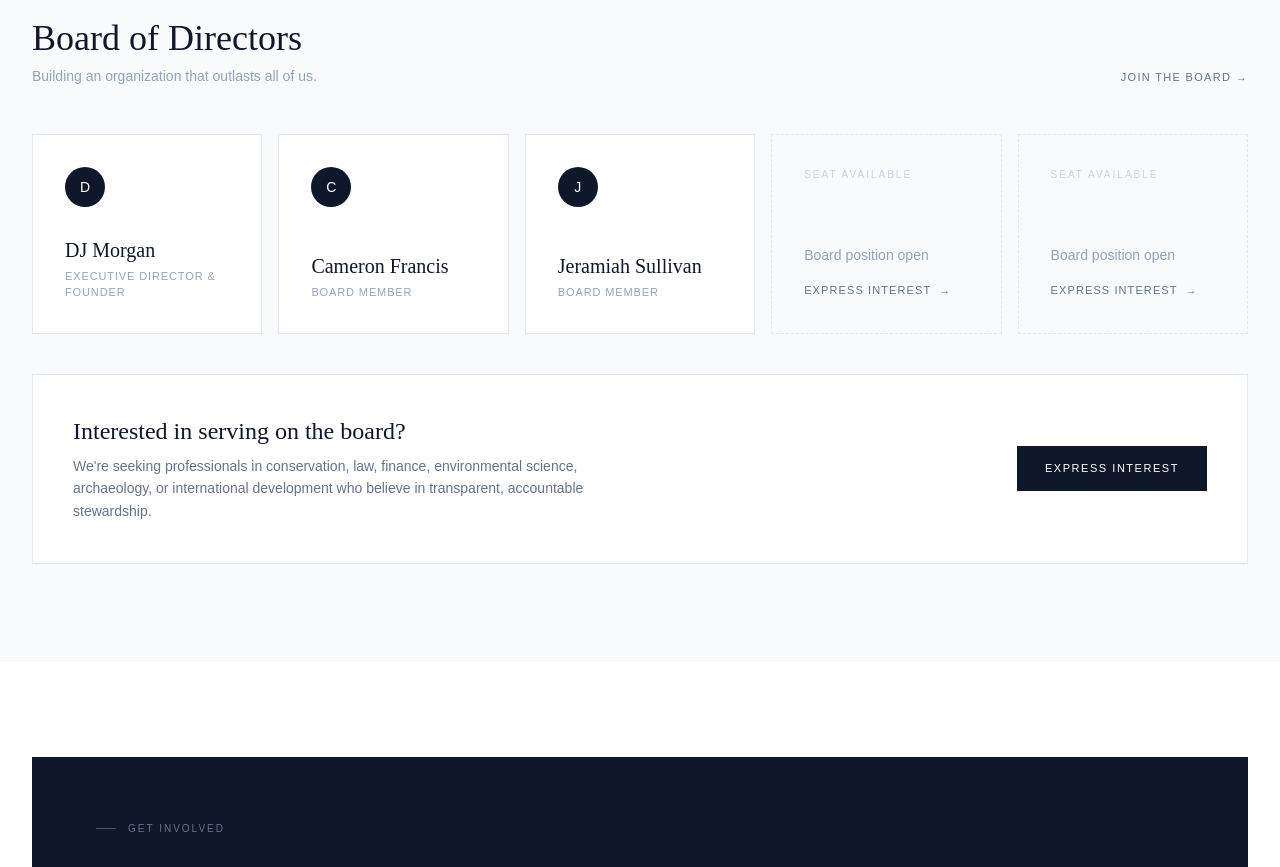
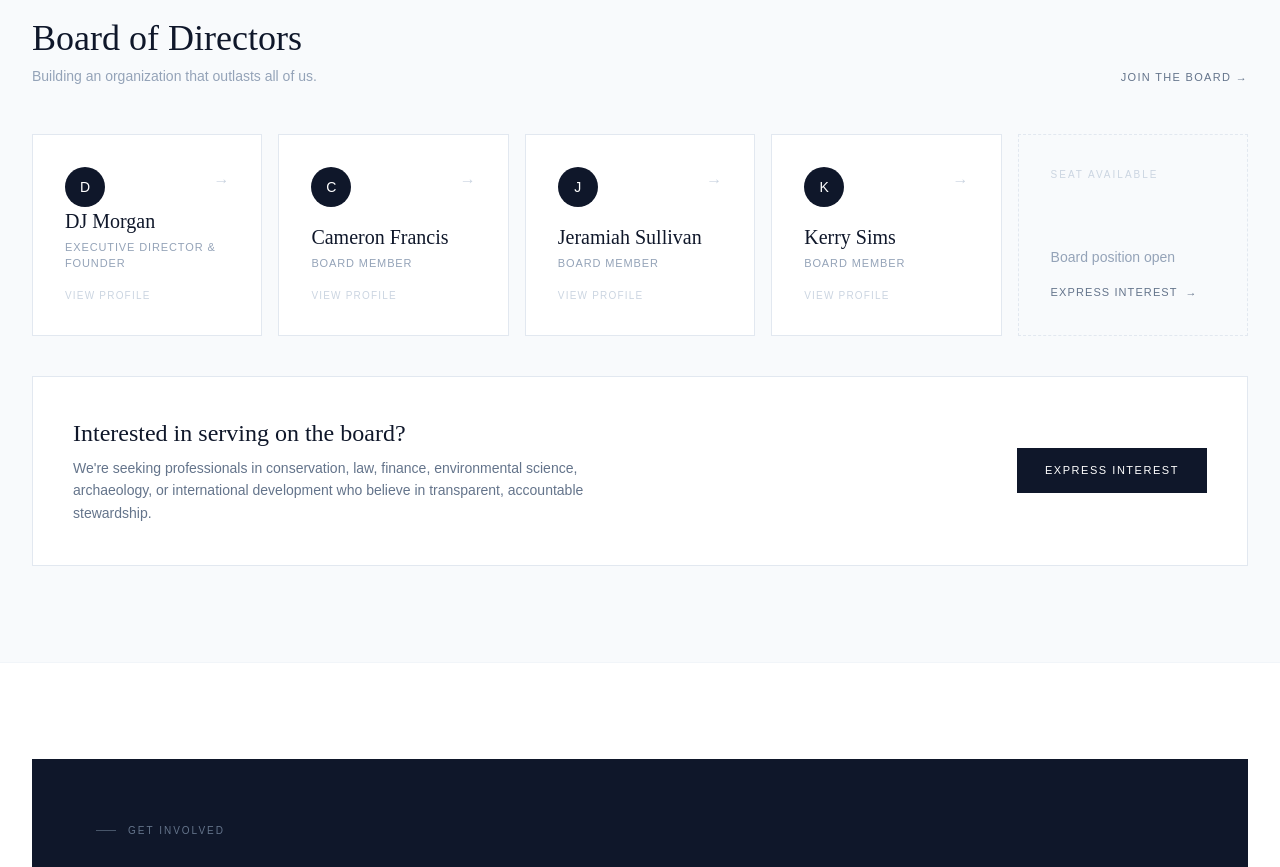
Before and after one commit to DJmorgan4/The-Blue-Duck-Foundation, a Next.js app: page /about in a window 1280 px wide. Shown: the part 2840-3707 px from the top of the page. Built offline with nearby package versions, Linux system fonts and the light colour scheme.

Commit message:
Add Kerry Sims and clickable board profiles

```diff
--- a/src/pages/about.tsx
+++ b/src/pages/about.tsx
@@ -29,10 +29,12 @@ function ValueCard({
 function BoardMember({
   name,
   role,
+  href,
   empty,
 }: {
   name?: string;
   role?: string;
+  href?: string;
   empty?: boolean;
 }) {
   if (empty) {
@@ -56,11 +58,25 @@ function BoardMember({
       </div>
     );
   }
+
   return (
-    <div className="border border-slate-200 p-8 flex flex-col justify-between min-h-[200px] bg-white">
-      <div className="w-10 h-10 rounded-full bg-slate-900 flex items-center justify-center text-white text-sm font-medium">
-        {name?.charAt(0)}
+    <Link
+      href={href ?? "/about"}
+      aria-label={`View information about ${name}`}
+      className="group border border-slate-200 p-8 flex flex-col justify-between min-h-[200px] bg-white transition-all duration-300 hover:border-slate-400 hover:-translate-y-1 hover:shadow-lg focus:outline-none focus-visible:ring-2 focus-visible:ring-slate-900 focus-visible:ring-offset-2"
+    >
+      <div className="flex items-start justify-between">
+        <div className="w-10 h-10 rounded-full bg-slate-900 flex items-center justify-center text-white text-sm font-medium transition-colors duration-300 group-hover:bg-slate-700">
+          {name?.charAt(0)}
+        </div>
+        <span
+          aria-hidden="true"
+          className="text-slate-300 transition-all duration-300 group-hover:text-slate-900 group-hover:translate-x-1"
+        >
+          →
+        </span>
       </div>
+
       <div>
         <p className="font-['Cormorant_Garamond'] text-xl font-light text-slate-900">
           {name}
@@ -68,8 +84,11 @@ function BoardMember({
         <p className="text-[11px] tracking-[0.08em] uppercase text-slate-400 font-medium mt-1">
           {role}
         </p>
+        <p className="mt-4 text-[10px] font-medium tracking-[0.12em] uppercase text-slate-300 transition-colors duration-300 group-hover:text-slate-600">
+          View profile
+        </p>
       </div>
-    </div>
+    </Link>
   );
 }
 
@@ -257,7 +276,7 @@ export default function AboutPage() {
                     03
                   </div>
                   <h3 className="font-['Cormorant_Garamond'] text-4xl font-light tracking-tight text-slate-900 mb-4">
-                    Do What's Right
+                    Do What&apos;s Right
                   </h3>
                   <p className="text-sm leading-relaxed text-slate-500 font-light">
                     When the path is unclear, we return to purpose. We act with integrity — for the land, for the people, and for those who come after us.
@@ -288,13 +307,13 @@ export default function AboutPage() {
                     The Blue Duck Foundation exists to close the gap between environmental science and real-world action — and between forward-thinking work and the funding it needs to happen.
                   </p>
                   <p>
-                    We are rooted in Texas. But our work doesn't stop at state lines or national borders. Ecosystems don't. Neither do we.
+                    We are rooted in Texas. But our work doesn&apos;t stop at state lines or national borders. Ecosystems don&apos;t. Neither do we.
                   </p>
                   <p>
-                    We create transparent, fully compliant pathways for individuals and organizations to support meaningful work — monitoring technology, archaeological preservation, freshwater access, renewable energy research. Work that too often goes unfunded because the infrastructure to support it hasn't existed.
+                    We create transparent, fully compliant pathways for individuals and organizations to support meaningful work — monitoring technology, archaeological preservation, freshwater access, renewable energy research. Work that too often goes unfunded because the infrastructure to support it hasn&apos;t existed.
                   </p>
                   <p className="font-medium text-slate-700">
-                    We're building that infrastructure now.
+                    We&apos;re building that infrastructure now.
                   </p>
                 </div>
               </div>
@@ -396,10 +415,26 @@ export default function AboutPage() {
             </div>
 
             <div className="grid sm:grid-cols-2 lg:grid-cols-5 gap-4">
-              <BoardMember name="DJ Morgan" role="Executive Director & Founder" />
-              <BoardMember name="Cameron Francis" role="Board Member" />
-              <BoardMember name="Jeramiah Sullivan" role="Board Member" />
-              <BoardMember empty />
+              <BoardMember
+                name="DJ Morgan"
+                role="Executive Director & Founder"
+                href="/about#dj-morgan"
+              />
+              <BoardMember
+                name="Cameron Francis"
+                role="Board Member"
+                href="/about#cameron-francis"
+              />
+              <BoardMember
+                name="Jeramiah Sullivan"
+                role="Board Member"
+                href="/about#jeramiah-sullivan"
+              />
+              <BoardMember
+                name="Kerry Sims"
+                role="Board Member"
+                href="/about#kerry-sims"
+              />
               <BoardMember empty />
             </div>
 
@@ -410,7 +445,7 @@ export default function AboutPage() {
                     Interested in serving on the board?
                   </h3>
                   <p className="text-sm leading-relaxed text-slate-500 font-light">
-                    We're seeking professionals in conservation, law, finance, environmental science, archaeology, or international development who believe in transparent, accountable stewardship.
+                    We&apos;re seeking professionals in conservation, law, finance, environmental science, archaeology, or international development who believe in transparent, accountable stewardship.
                   </p>
                 </div>
                 <div className="lg:flex lg:justify-end">
```
